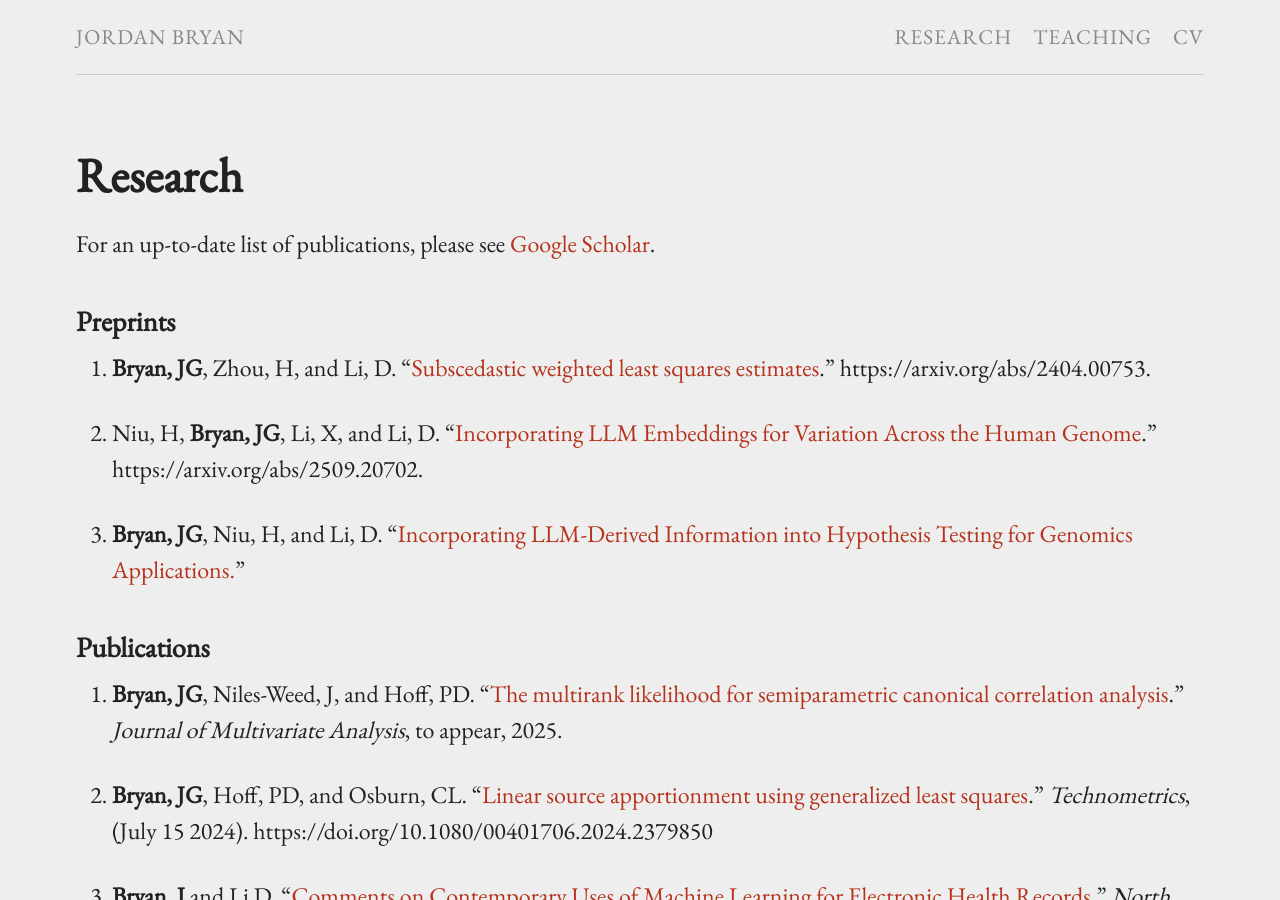
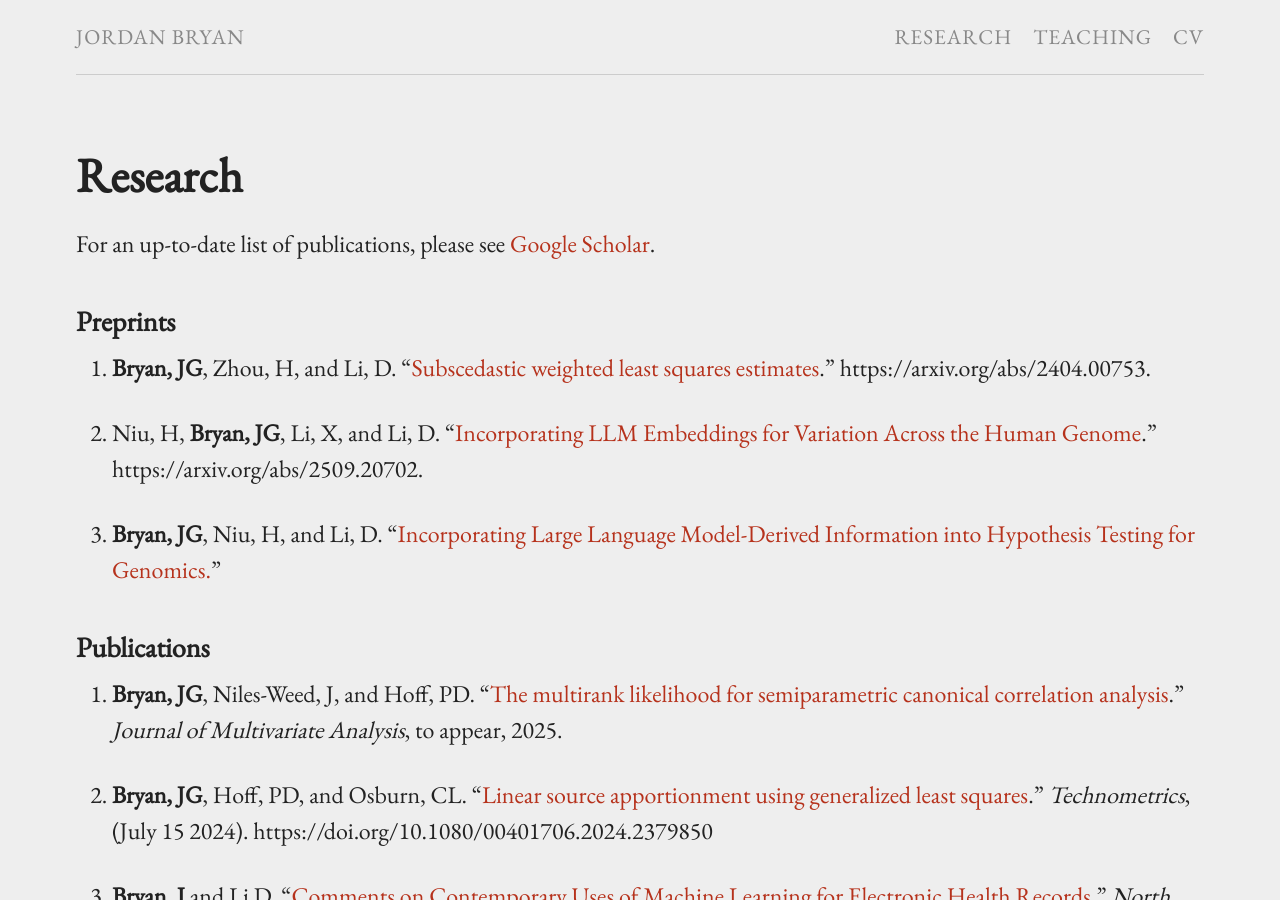
Before and after one commit to j-g-b/j-g-b.github.io, a Jekyll site: the page built from research.md, in a window 1280 px wide and 900 px high. Built offline with Jekyll 4.4.1, drawn with Linux system fonts in a browser that asks for light colours.

Commit message:
updating biorxiv

```diff
--- a/research.md
+++ b/research.md
@@ -12,9 +12,7 @@ For an up-to-date list of publications, please see [Google Scholar](https://scho
 
 2. Niu, H, **Bryan, JG**, Li, X, and Li, D. "[Incorporating LLM Embeddings for Variation Across the Human Genome](https://arxiv.org/abs/2509.20702)." https://arxiv.org/abs/2509.20702.
 
-3. **Bryan, JG**, Niu, H, and Li, D. "[Incorporating LLM-Derived Information into
-Hypothesis Testing for Genomics
-Applications.](https://www.biorxiv.org/content/10.1101/2025.04.30.651464v1.abstract)"
+3. **Bryan, JG**, Niu, H, and Li, D. "[Incorporating Large Language Model-Derived Information into Hypothesis Testing for Genomics.](https://www.biorxiv.org/content/10.1101/2025.04.30.651464v2)"
 
 ### Publications
 
```
